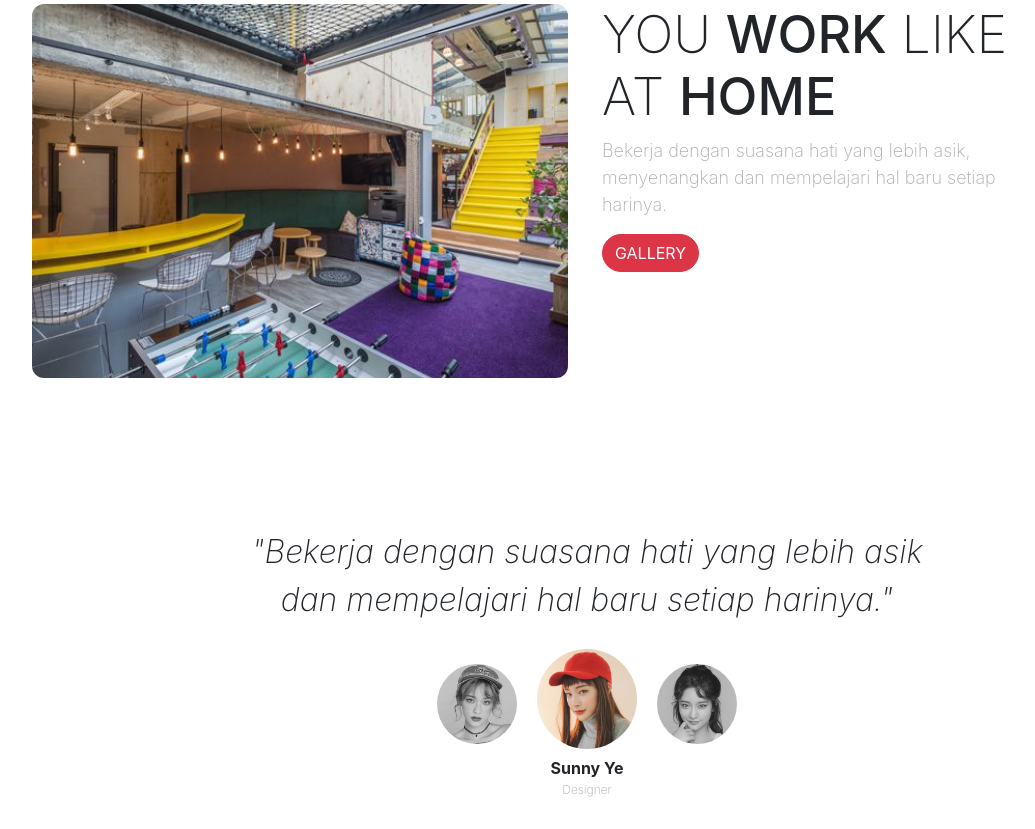
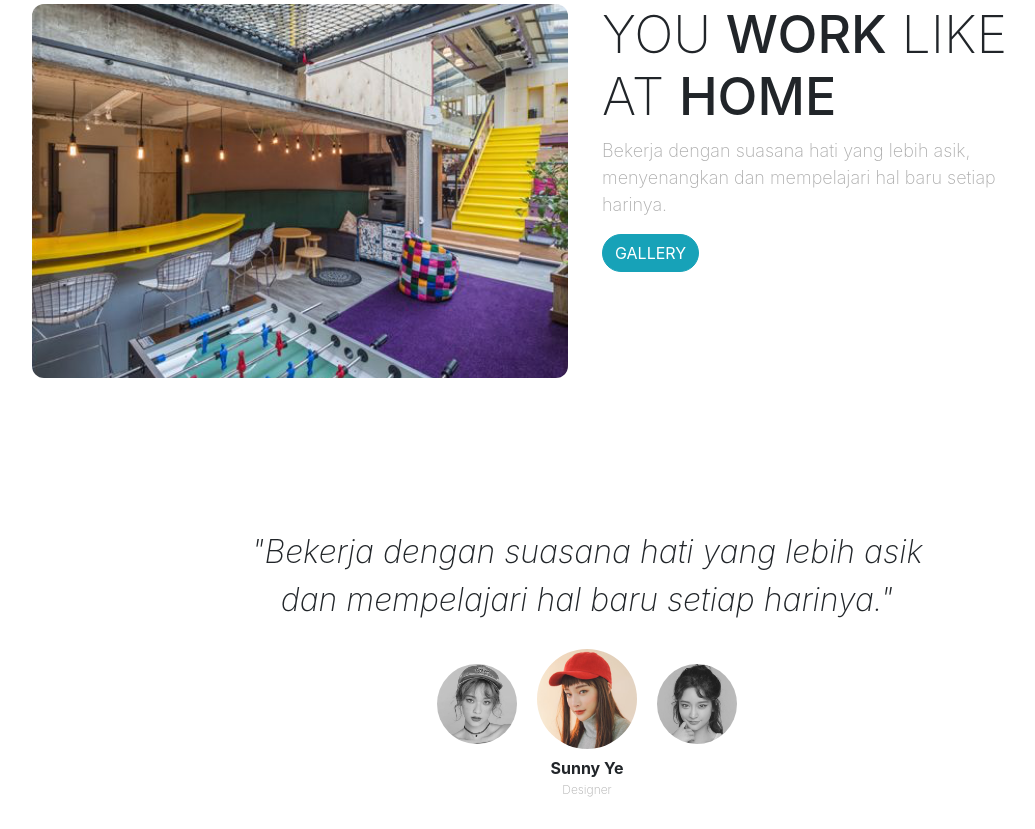
Before and after one commit to pupunn/pupunn.github.io, a plain HTML site: page index.html in a window 1280 px wide. Shown: the part 834-1663 px from the top of the page, without its empty margins (53-1088 px from the left). Drawn offline with nearby package versions, Linux system fonts and the light colour scheme; a web font is replaced by a local one.

Commit message:
mengubah warna tombol lagi

```diff
--- a/index.html
+++ b/index.html
@@ -88,7 +88,7 @@
         <h2>You <span>Work</span> Like at <span>Home</span></h2>
         <p>Bekerja dengan suasana hati yang lebih asik, menyenangkan
           dan mempelajari hal baru setiap harinya.</p>
-        <a href="#" class="btn btn-danger tombol">Gallery</a>
+        <a href="#" class="btn btn-info tombol">Gallery</a>
       </div>
     </div>
     <!-- akhir Workingspace -->
```
